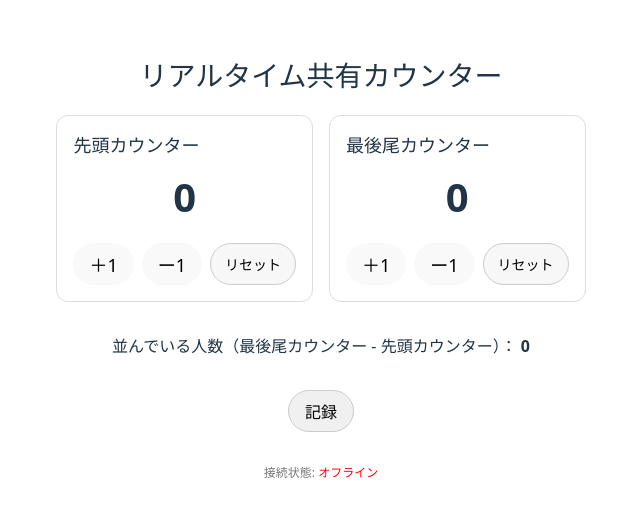
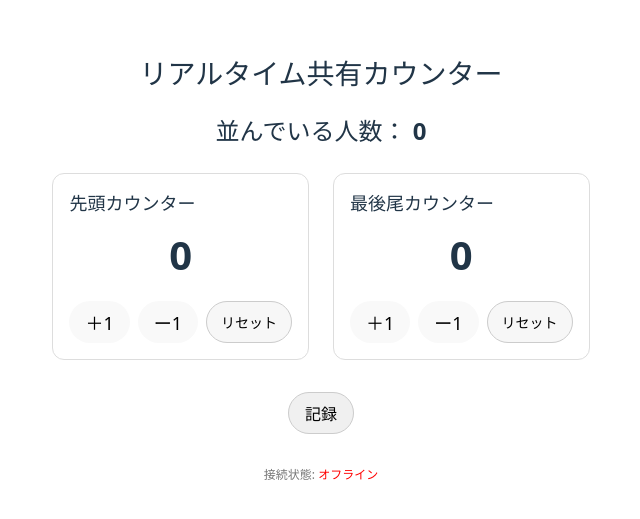
Before and after one commit to Nish323/realtime-counter, a React (Vite) app in the folder client/: page / in a window 1280 px wide. Shown: the part 145-664 px from the top of the page, without its empty margins (319-959 px from the left). Built offline with nearby package versions, Linux system fonts and the light colour scheme; no server answers.

Commit message:
fix 並んでいる人数の表示位置の修正

```diff
--- a/client/src/App.jsx
+++ b/client/src/App.jsx
@@ -73,10 +73,20 @@ function App() {
         リアルタイム共有カウンター
       </h1>
 
+      {/* 差分表示 */}
+      <div
+        style={{
+          fontSize: '24px',
+          textAlign: 'center',
+        }}
+      >
+        並んでいる人数： <span style={{ fontWeight: 'bold' }}>{diff}</span>
+      </div>
+
       <div
         style={{
           display: 'flex',
-          gap: '16px',
+          gap: '24px',
           flexWrap: 'wrap',
           justifyContent: 'center',
         }}
@@ -95,18 +105,6 @@ function App() {
           onDecrement={decrementB}
           onReset={resetB}
         />
-      </div>
-
-      {/* 差分表示 */}
-      <div
-        style={{
-          marginTop: '8px',
-          fontSize: '16px',
-          textAlign: 'center',
-        }}
-      >
-        並んでいる人数（最後尾カウンター - 先頭カウンター）：{' '}
-        <span style={{ fontWeight: 'bold' }}>{diff}</span>
       </div>
 
       {/* 記録ボタン */}
```
